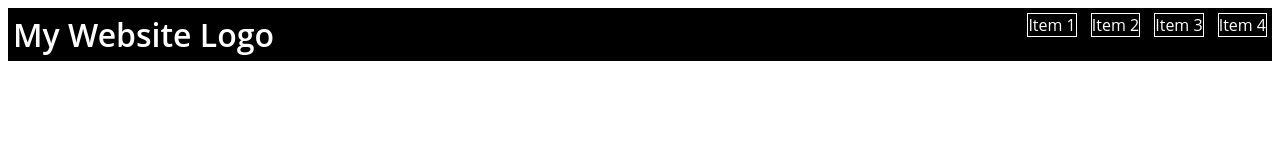
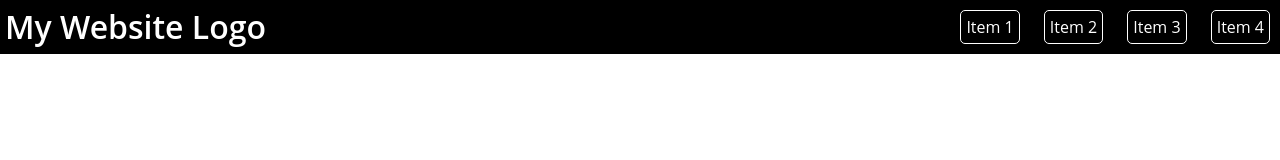
Before and after one commit to shailabhsm/MyProject, a plain HTML site: page index.html in a window 1280 px wide. Drawn offline with Linux system fonts and the light colour scheme.

Commit message:
Stylesheet updated -body margin added -item padding and margin added

```diff
--- a/style.css
+++ b/style.css
@@ -1,5 +1,6 @@
 body {
     font-family: "Open Sans";
+    margin: 0;
 }
 
 a {
@@ -44,5 +45,8 @@ header nav ul li {
 
 header nav ul li a {
     border: 1px solid white;
+    border-radius: 5px;
     display: block;
+    margin: 5px;
+    padding: 5px;
 }
```
